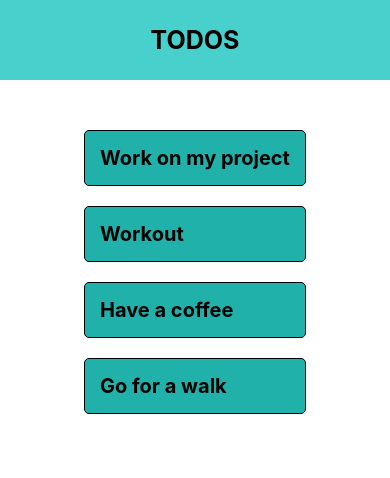
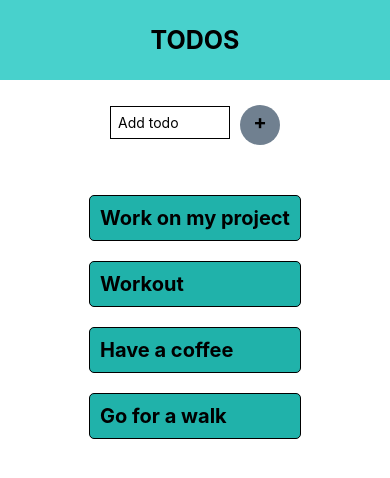
Before and after one commit to Technigo/project-react-native-app, a React Native app: screen / in a window 390 px wide. Shown: the top 478 px of the page. Built offline with nearby package versions, Linux system fonts and the light colour scheme.

Commit message:
function to add new todos

```diff
--- a/App.js
+++ b/App.js
@@ -4,6 +4,7 @@ import { View, Text, FlatList } from 'react-native'
 
 import { Header } from './components/Header'
 import { TodoTask } from './components/ToDoTask'
+import { AddTodo } from './components/AddTodo'
 
 const App = () => {
   const [toDos, setTodos] = useState ([
@@ -20,9 +21,20 @@ const App = () => {
     })
   }
 
+  //Update the task with user input
+  const submitHandler = (task) => {
+    setTodos((todo) => {
+      return [
+        { task: task, key: Math.random().toString() },
+        ...todo
+      ]
+    })
+  }
+
   return (
     <Wrapper>
        <Header />
+       <AddTodo submitHandler={submitHandler}/>
       <TodoContainer>
        <TodoList>
         <FlatList
--- /dev/null
+++ b/components/AddTodo.js
@@ -0,0 +1,51 @@
+import React, { useState } from 'react'
+import styled from 'styled-components/native'
+import { View, Text, TouchableOpacity, TextInput } from 'react-native'
+
+export const AddTodo = ({submitHandler}) => {
+    const [text, setText] = useState('')
+
+    const changeHandler = (value) => {
+        setText(value)
+    }
+    return (
+        <InputContainer>
+            <Input
+                placeholder='Add todo'
+                onChangeText={changeHandler}
+            />
+            <AddButton onPress={() =>submitHandler(text)}>
+                 <ButtonText>+</ButtonText>
+            </AddButton>
+        </InputContainer>
+    )
+}
+
+const InputContainer = styled.View`
+flex-direction: row
+justify-content: space-between
+align-items: center
+margin-top: 20px
+`
+
+const Input = styled.TextInput`
+width: 120px;
+padding: 7px
+border-width: 1px
+margin-right: 10px
+`
+const AddButton = styled.TouchableOpacity`
+background-color: #708090
+padding: 5px;
+border-radius: 50%
+height: 40px
+width: 40px
+align-items: center
+jusitfy-conten: center
+margin-top: 5px
+
+`
+const ButtonText = styled.Text`
+font-weight: bold
+font-size: 20px
+`
--- a/components/TodoTask.js
+++ b/components/TodoTask.js
@@ -12,20 +12,15 @@ export const TodoTask = ({ item, pressHandler }) => {
 }
 
 const TouchableText = styled.TouchableOpacity`
+margin-top: 20px;
+padding: 10px;
+background-color: #20B2AA
+border-width: 1
+border-radius: 5px
+width: auto
 `
 const TodoText = styled.Text`
 font-size: 20px
 font-weight: bold
-margin-top: 20px
-padding: 15px;
-background-color: #20B2AA
-border-width: 1
-border-radius: 5px
+
 `
-// const TextField = styled.Text`
-// border-width: 1
-// color: #777
-// padding: 8px
-// margin: 10px
-// width: 200px
-// `
```
